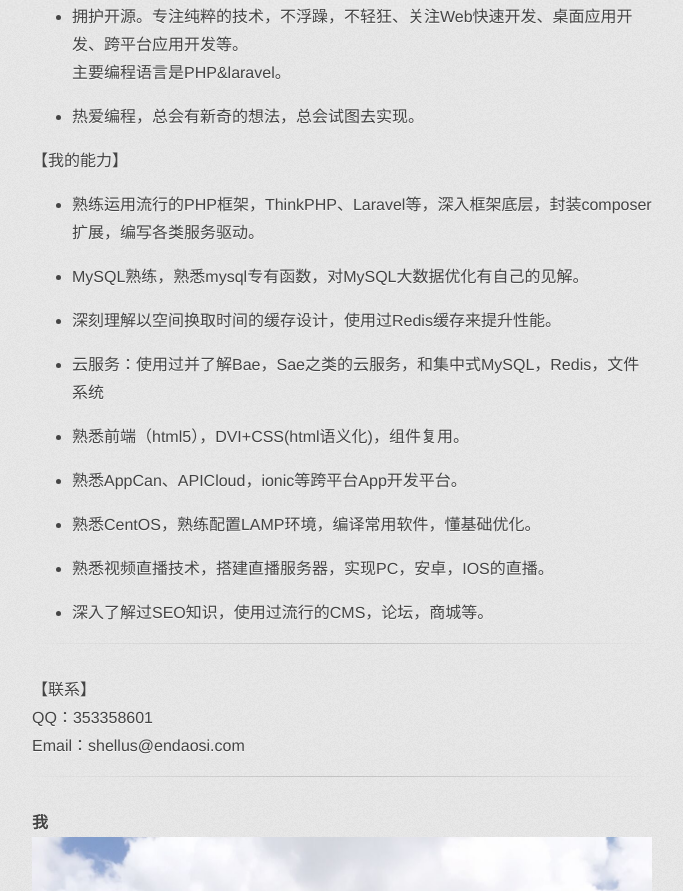
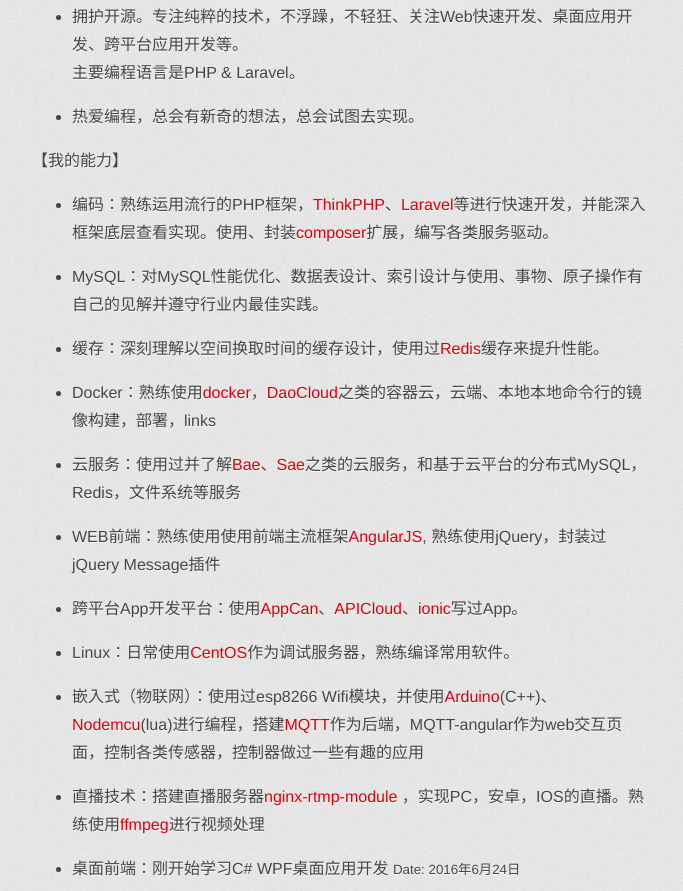
Before and after one commit to shellus/shellus.github.io, a plain HTML site: page index.html in a window 1280 px wide. Shown: the part 551-1442 px from the top of the page, without its empty margins (298-981 px from the left). Drawn offline with Linux system fonts and the light colour scheme; a script that the page names is missing.

Commit message:
润色文案，调整措辞

```diff
--- a/index.html
+++ b/index.html
@@ -27,7 +27,7 @@
             letter-spacing: -1px;
             margin: 0;
         }
-        h3 {
+        header p {
             margin-bottom: 8px;
             font-size: 18px;
             font-weight: bold;
@@ -143,7 +143,7 @@
     <div class="inner">
         <header>
             <h1>葛佳祥的履历</h1>
-            <h3>支持开源，嵌入式开发爱好者，玩过树莓派、arduino、</h3>
+            <p>支持开源，嵌入式开发爱好者，玩过树莓派、arduino、</p>
         </header>
 
         <section id="downloads" class="clearfix">
@@ -163,36 +163,42 @@
                     四年Web开发：两年于河南工作，两年联合创办公司，目前在深圳一家创业公司担任技术总监。仍然以互联网做为谋生的行业，仍然在不断的尝试作出能改变人们生活的产品，仍然试图凭借自己的努力推动人类发展的进程。</p>
                 </li>
                 <li><p>拥护开源。专注纯粹的技术，不浮躁，不轻狂、关注Web快速开发、桌面应用开发、跨平台应用开发等。<br/>
-                    主要编程语言是PHP&amp;laravel。</p></li>
+                    主要编程语言是PHP &amp; Laravel。</p></li>
                 <li><p>热爱编程，总会有新奇的想法，总会试图去实现。</p></li>
             </ul>
             <p>【我的能力】</p>
             <ul>
-                <li>熟练运用流行的PHP框架，ThinkPHP、Laravel等，深入框架底层，封装composer扩展，编写各类服务驱动。</li>
+                <li>编码：熟练运用流行的PHP框架，<a href="http://www.thinkphp.cn/">ThinkPHP</a>、<a href="https://laravel.com/">Laravel</a>等进行快速开发，并能深入框架底层查看实现。使用、封装<a href="https://packagist.org/">composer</a>扩展，编写各类服务驱动。</li>
             </ul>
             <ul>
-                <li>MySQL熟练，熟悉mysql专有函数，对MySQL大数据优化有自己的见解。</li>
+                <li>MySQL：对MySQL性能优化、数据表设计、索引设计与使用、事物、原子操作有自己的见解并遵守行业内最佳实践。</li>
             </ul>
             <ul>
-                <li>深刻理解以空间换取时间的缓存设计，使用过Redis缓存来提升性能。</li>
+                <li>缓存：深刻理解以空间换取时间的缓存设计，使用过<a href="http://redis.io/">Redis</a>缓存来提升性能。</li>
             </ul>
             <ul>
-                <li>云服务：使用过并了解Bae，Sae之类的云服务，和集中式MySQL，Redis，文件系统</li>
+                <li>Docker：熟练使用<a href="https://hub.docker.com/">docker</a>，<a href="https://www.daocloud.io/">DaoCloud</a>之类的容器云，云端、本地本地命令行的镜像构建，部署，links</li>
             </ul>
             <ul>
-                <li>熟悉前端（html5），DVI+CSS(html语义化)，组件复用。</li>
+                <li>云服务：使用过并了解<a href="https://console.bce.baidu.com/">Bae</a>、<a href="http://sae.sina.com.cn/?m=dashboard">Sae</a>之类的云服务，和基于云平台的分布式MySQL，Redis，文件系统等服务</li>
             </ul>
             <ul>
-                <li>熟悉AppCan、APICloud，ionic等跨平台App开发平台。</li>
+                <li>WEB前端：熟练使用使用前端主流框架<a href="https://github.com/angular/angular">AngularJS</a>, 熟练使用jQuery，封装过jQuery Message插件</li>
             </ul>
             <ul>
-                <li>熟悉CentOS，熟练配置LAMP环境，编译常用软件，懂基础优化。</li>
+                <li>跨平台App开发平台：使用<a href="http://www.appcan.cn/">AppCan</a>、<a href="http://www.apicloud.com/">APICloud</a>、<a href="http://ionicframework.com/">ionic</a>写过App。</li>
             </ul>
             <ul>
-                <li>熟悉视频直播技术，搭建直播服务器，实现PC，安卓，IOS的直播。</li>
+                <li>Linux：日常使用<a href="https://www.centos.org/">CentOS</a>作为调试服务器，熟练编译常用软件。</li>
             </ul>
             <ul>
-                <li>深入了解过SEO知识，使用过流行的CMS，论坛，商城等。</li>
+                <li>嵌入式（物联网）：使用过esp8266 Wifi模块，并使用<a href="https://github.com/esp8266/Arduino">Arduino</a>(C++)、<a href="https://github.com/nodemcu/nodemcu-firmware">Nodemcu</a>(lua)进行编程，搭建<a href="http://mqtt.org/">MQTT</a>作为后端，MQTT-angular作为web交互页面，控制各类传感器，控制器做过一些有趣的应用</li>
+            </ul>
+            <ul>
+                <li>直播技术：搭建直播服务器<a href="https://github.com/arut/nginx-rtmp-module">nginx-rtmp-module</a> ，实现PC，安卓，IOS的直播。熟练使用<a href="http://www.ffmpeg.org/">ffmpeg</a>进行视频处理</li>
+            </ul>
+            <ul>
+                <li>桌面前端：刚开始学习C# WPF桌面应用开发  <small>Date: 2016年6月24日</small></li>
             </ul>
             <hr/>
             <p>【联系】<br/>
```
